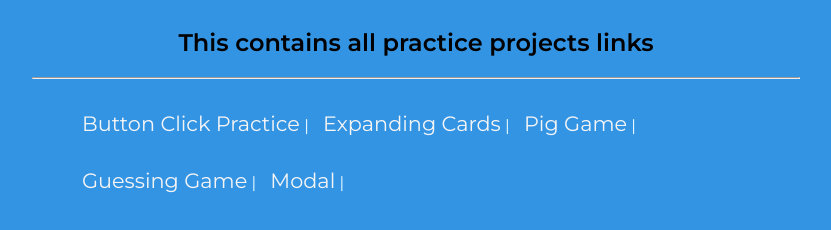
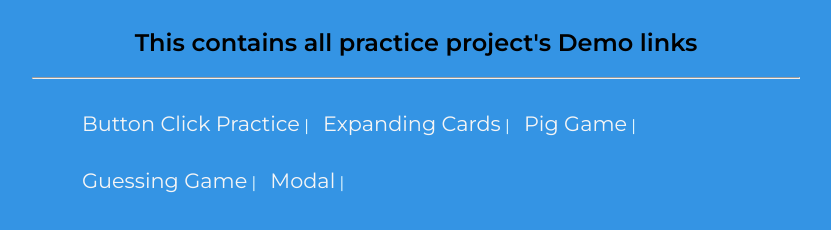
Before and after one commit to redprakash/practiceprojects, a plain HTML site: page index.html in a window 1280 px wide. Shown: the whole page, without its empty margins (224-1055 px from the left). Drawn offline with Linux system fonts and the light colour scheme.

Commit message:
adding demo word

```diff
--- a/index.html
+++ b/index.html
@@ -11,7 +11,7 @@
     <main>
       <section>
         <h1 style="text-align: center">
-          This contains all practice projects links
+          This contains all practice project's Demo links
         </h1>
         <hr />
       </section>
```
